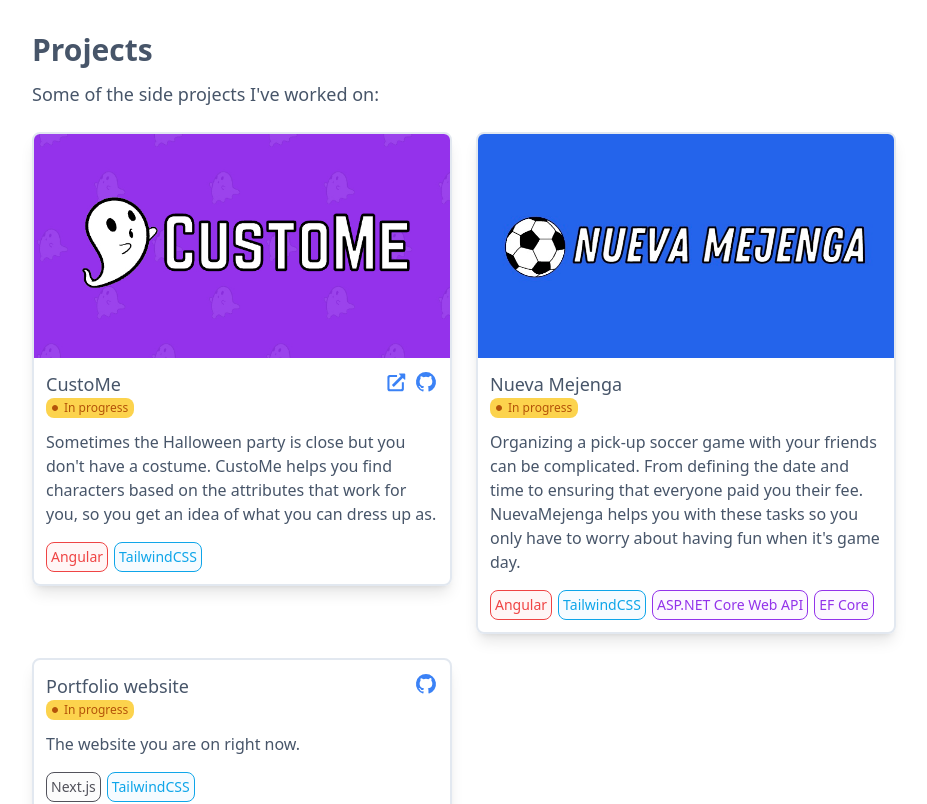
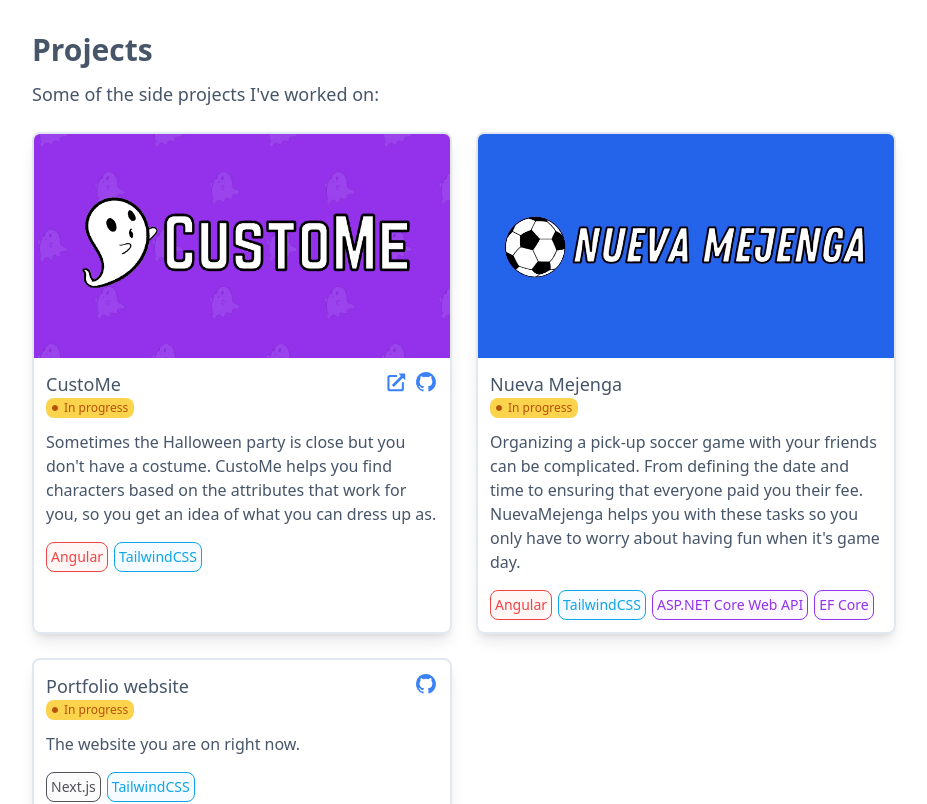
Before and after one commit to gggonzalo/portfolio-website, a Next.js app: page / in a window 1280 px wide. Shown: the part 360-1164 px from the top of the page, without its empty margins (176-1103 px from the left). Built offline with nearby package versions, Linux system fonts and the light colour scheme.

Commit message:
Change grid items alignment

```diff
--- a/src/pages/index.tsx
+++ b/src/pages/index.tsx
@@ -80,7 +80,7 @@
         <p className="text-lg mb-6">
           Some of the side projects I&apos;ve worked on:
         </p>
-        <div className="grid grid-cols-1 md:grid-cols-2 items-start gap-6">
+        <div className="grid grid-cols-1 md:grid-cols-2 gap-6">
           <ProjectCard
             projectName="CustoMe"
             projectDescription="Sometimes the Halloween party is close but you don't have a costume. CustoMe helps you find characters based on the attributes that work for you, so you get an idea of what you can dress up as."
```
